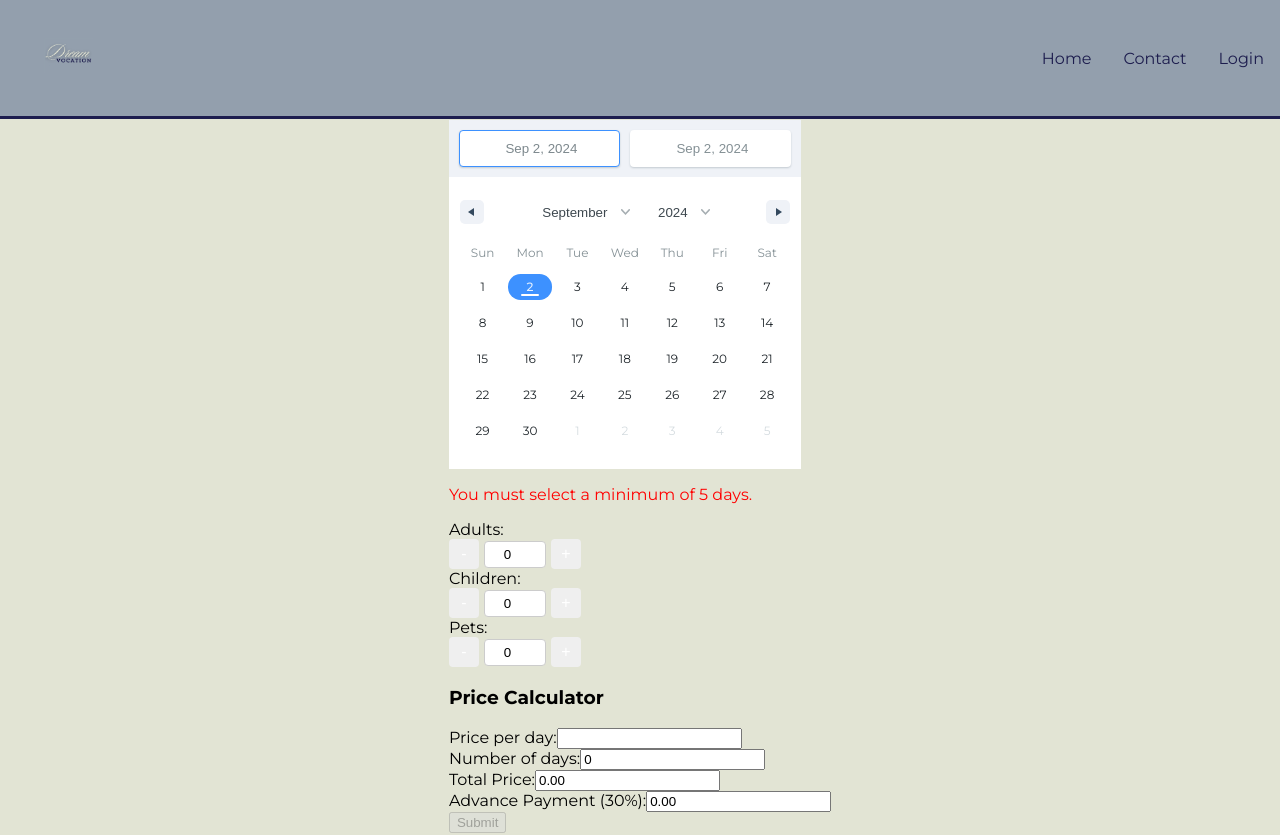
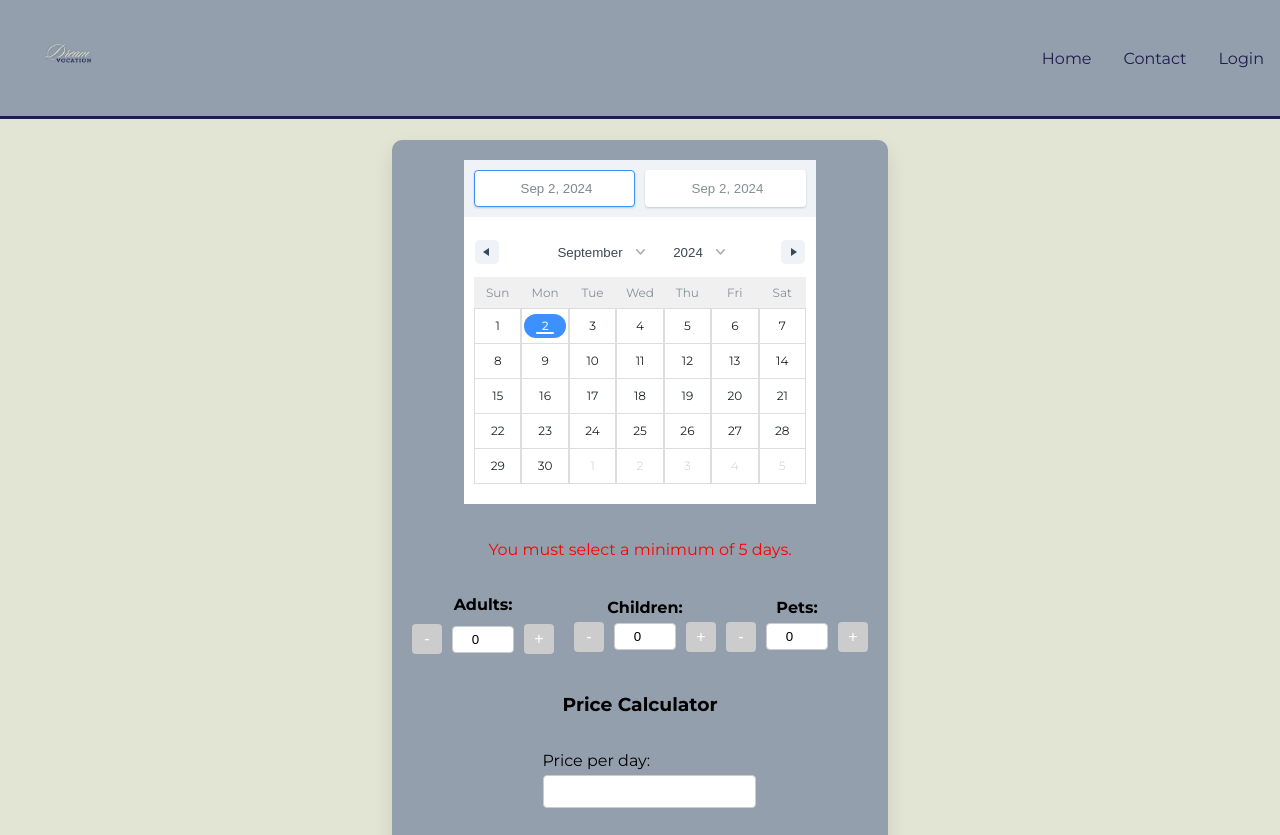
Before and after one commit to Safouu/final-project-test, a React (Vite) app in the folder frontend/: page /booking in a window 1280 px wide. Shown: the top 835 px of the page. Built offline with nearby package versions, Linux system fonts and the light colour scheme.

Commit message:
Object-img-backend

```diff
--- a/frontend/src/components/Admin/AddGuest.jsx
+++ b/frontend/src/components/Admin/AddGuest.jsx
@@ -243,7 +243,7 @@ const AddGuest = ({ reservationToEdit, onClose }) => {
           <label>Adults:</label>
           <div className="input-group">
             <button type="button" onClick={() => handleDecrement("people")}>
-              +
+              -
             </button>
             <input
               type="number"
@@ -252,7 +252,7 @@ const AddGuest = ({ reservationToEdit, onClose }) => {
               readOnly
             />
             <button type="button" onClick={() => handleIncrement("people")}>
-              -
+              +
             </button>
           </div>
         </div>
@@ -261,7 +261,7 @@ const AddGuest = ({ reservationToEdit, onClose }) => {
           <label>Children:</label>
           <div className="input-group">
             <button type="button" onClick={() => handleDecrement("children")}>
-              +
+              -
             </button>
             <input
               type="number"
@@ -270,7 +270,7 @@ const AddGuest = ({ reservationToEdit, onClose }) => {
               readOnly
             />
             <button type="button" onClick={() => handleIncrement("children")}>
-              -
+              +
             </button>
           </div>
         </div>
@@ -280,11 +280,11 @@ const AddGuest = ({ reservationToEdit, onClose }) => {
           <label>Pets:</label>
           <div className="input-group">
             <button type="button" onClick={() => handleDecrement("pets")}>
-              +
+              -
             </button>
             <input type="number" name="pets" value={formData.pets} readOnly />
             <button type="button" onClick={() => handleIncrement("pets")}>
-              -
+              +
             </button>
           </div>
         </div>
--- a/frontend/src/components/Admin/AddObject.jsx
+++ b/frontend/src/components/Admin/AddObject.jsx
@@ -8,10 +8,16 @@ const AddObject = () => {
   const [image1, setImage1] = useState('');
   const [image2, setImage2] = useState('');
   const [image3, setImage3] = useState('');
+  const [image4, setImage4] = useState('');
+  const [image5, setImage5] = useState('');
+  const [image6, setImage6] = useState('');
   const [imagePreview, setImagePreview] = useState('');
   const [image1Preview, setImage1Preview] = useState('');
   const [image2Preview, setImage2Preview] = useState('');
   const [image3Preview, setImage3Preview] = useState('');
+  const [image4Preview, setImage4Preview] = useState('');
+  const [image5Preview, setImage5Preview] = useState('');
+  const [image6Preview, setImage6Preview] = useState('');
 
   const handleInputChange = (e, setImageFunction, setImagePreviewFunction) => {
     const value = e.target.value;
@@ -40,7 +46,7 @@ const AddObject = () => {
         headers: {
           'Content-Type': 'application/json',
         },
-        body: JSON.stringify({ name, price, description, image, image1, image2, image3 }),
+        body: JSON.stringify({ name, price, description, image, image1, image2, image3, image4, image5, image6 }),
       });
 
       if (response.ok) {
@@ -179,6 +185,76 @@ const AddObject = () => {
               style={{ maxWidth: '75%', borderRadius: '8px' }}
             />
           </div>
+
+        )}
+
+<label>Image 4</label>
+        <input
+          type="text"
+          placeholder="Image URL 4"
+          value={image3}
+          onChange={(e) => handleInputChange(e, setImage4, setImage4Preview)}
+        />
+        <input
+          type="file"
+          accept="image/*"
+          onChange={(e) => handleFileChange(e, setImage4, setImage4Preview)}
+        />
+        {image3Preview && (
+          <div className="image-preview">
+            <img
+              src={image4Preview}
+              alt="Preview"
+              style={{ maxWidth: '75%', borderRadius: '8px' }}
+            />
+          </div>
+
+        )}
+
+<label>Image 5</label>
+        <input
+          type="text"
+          placeholder="Image URL 5"
+          value={image3}
+          onChange={(e) => handleInputChange(e, setImage5, setImage5Preview)}
+        />
+        <input
+          type="file"
+          accept="image/*"
+          onChange={(e) => handleFileChange(e, setImage5, setImage5Preview)}
+        />
+        {image3Preview && (
+          <div className="image-preview">
+            <img
+              src={image5Preview}
+              alt="Preview"
+              style={{ maxWidth: '75%', borderRadius: '8px' }}
+            />
+          </div>
+
+        )}
+
+<label>Image 6</label>
+        <input
+          type="text"
+          placeholder="Image URL 6"
+          value={image3}
+          onChange={(e) => handleInputChange(e, setImage6, setImage6Preview)}
+        />
+        <input
+          type="file"
+          accept="image/*"
+          onChange={(e) => handleFileChange(e, setImage6, setImage6Preview)}
+        />
+        {image3Preview && (
+          <div className="image-preview">
+            <img
+              src={image6Preview}
+              alt="Preview"
+              style={{ maxWidth: '75%', borderRadius: '8px' }}
+            />
+          </div>
+
         )}
 
         <button type="submit">Add</button>
--- a/frontend/src/components/Booking.jsx
+++ b/frontend/src/components/Booking.jsx
@@ -122,6 +122,7 @@ function Booking() {
 
   return (
     <div className="home">
+      <div className="booking-container">
       <form onSubmit={handleSubmit}>
         <div className="calendar-section">
           <DateRange
@@ -133,8 +134,8 @@ function Booking() {
           />
           {errorMessage && <p style={{ color: 'red' }}>{errorMessage}</p>}
         </div>
-
-        <div className="people">
+        <div className="people-container">
+        <div className="people-group">
           <label>Adults:</label>
           <div className="input-group">
             <button type="button" onClick={() => handleDecrement("people")}>
@@ -190,8 +191,8 @@ function Booking() {
             </button>
           </div>
         </div>
-
-        <div className="calculator">
+        </div>
+        <div className="price-calculator">
           <h3>Price Calculator</h3>
           <div>
             <label>Price per day:</label>
@@ -231,14 +232,16 @@ function Booking() {
               readOnly
             />
           </div>
+
         </div>
-
         <button type="submit" disabled={!isBookingValid}>
           Submit
         </button>
       </form>
     </div>
+    </div>
   );
 }
 
+
 export default Booking;
--- a/frontend/src/components/ObjectDetail.jsx
+++ b/frontend/src/components/ObjectDetail.jsx
@@ -6,12 +6,14 @@ const ObjectDetail = () => {
   const { id } = useParams();
   const navigate = useNavigate();
   const [object, setObject] = useState(null);
+  const [selectedImage, setSelectedImage] = useState('');
 
   useEffect(() => {
     fetch(`http://localhost:3232/objects/${id}`)
       .then((res) => res.json())
       .then((data) => {
         setObject(data);
+        setSelectedImage(data.image);
         // console.log('Fetched object:', data);
         // console.log('Image URL:', data.image);
       })
@@ -20,6 +22,22 @@ const ObjectDetail = () => {
         setObject({ error: 'Failed to load object details' });
       });
   }, [id]);
+
+
+  const handleImageClick = (imageKey) => {
+    if (!object) return;
+
+    // Get the clicked image's URL
+    const clickedImage = object[imageKey];
+
+    // Swap the main image with the clicked image
+    setObject({
+      ...object,
+      [imageKey]: selectedImage, // The clicked image's place is taken by the main image
+    });
+    setSelectedImage(clickedImage); // The main image is updated with the clicked image
+  };
+
 
   const handleBooking = () => {
     if (!object) return;
@@ -39,16 +57,31 @@ const ObjectDetail = () => {
 
             <div className='single-top'>
                <div className='single-main-img'>
-                <img src={object.image} alt={object.name} />
+                <img src={selectedImage} alt={object.name} />
                </div>
 
+
                <div className='single-images'>
-                 <img src={object.image1} />
-                 <img src={object.image2} />
-                 <img src={object.image3} />
-               </div>
+                  {/* Loop through image keys dynamically */}
+                  {['image1', 'image2', 'image3', 'image4', 'image5', 'image6'].map((key) => (
+                    <img
+                      key={key}
+                      src={object[key]}
+                      alt={`Thumbnail ${key}`}
+                      onClick={() => handleImageClick(key)}
+                    />
+                  ))}
+                </div>
 
-            </div>
+               {/* <div className='single-images'>
+                  <img src={object.image1} onClick={() => handleImageClick(object.image1)} alt="" />
+                  <img src={object.image2} onClick={() => handleImageClick(object.image2)} alt="" />
+                  <img src={object.image3} onClick={() => handleImageClick(object.image3)} alt="" />
+                  <img src={object.image4} onClick={() => handleImageClick(object.image4)} alt="" />
+                  <img src={object.image5} onClick={() => handleImageClick(object.image5)} alt="" />
+                  <img src={object.image6} onClick={() => handleImageClick(object.image6)} alt="" />
+                </div> */}
+              </div>
 
 
             <div className='single-description'>
--- a/frontend/src/index.css
+++ b/frontend/src/index.css
@@ -150,6 +150,153 @@ header .logout {
   color: var(---color);
 } */
 
+/*Booking*/
+
+.booking-container {
+
+  display: flex;
+  flex-direction: column;
+  align-items: center;
+  gap: 20px;
+  padding: 20px;
+  background-color: var(--main-color);
+  border-radius: 10px;
+  box-shadow: 0 10px 20px rgba(0, 0, 0, 0.1);
+  max-width: 700px;
+  margin: 20px auto;
+}
+.booking-container .calendar-section {
+  display: flex;
+  flex-direction: column;
+  align-items: center;
+  gap: 20px;
+  width: 100%;
+  margin-bottom: 20px;
+}
+
+.booking-container .people-container {
+  display: flex;
+  flex-direction: row;
+  align-items: center;
+  justify-content: space-around;
+  gap: 10px;
+  width: 100%;
+  margin-bottom: 20px;
+}
+
+
+.people-group {
+  display: flex;
+  flex-direction: column;
+  align-items: center;
+  margin-right: 10px;
+}
+
+.people-group:last-child {
+  margin-right: 0;
+}
+
+.input-group {
+  display: flex;
+  align-items: center;
+  margin-top: 5px;
+}
+
+.input-group button {
+
+  color: white;
+  border: none;
+  padding: 5px 10px;
+  font-size: 16px;
+  cursor: pointer;
+  border-radius: 4px;
+}
+
+
+.input-group input {
+  width: 50px;
+  text-align: center;
+  margin: 0 5px;
+  padding: 5px;
+  border-radius: 4px;
+  border: 1px solid #ccc;
+}
+
+ .price-calculator {
+  display: flex;
+  flex-direction: column;
+  align-items: center;
+  gap: 20px;
+  width: 100%;
+  margin-top: 20px;
+  margin-bottom: 20px;
+}
+
+.price-calculator h3 {
+  margin-bottom: 15px;
+  text-align: center;
+}
+
+.price-calculator label {
+  display: block;
+  margin-bottom: 5px;
+}
+
+.price-calculator input {
+  width: 100%;
+  padding: 8px;
+  margin-bottom: 10px;
+  border-radius: 4px;
+  border: 1px solid #ccc;
+}
+
+button {
+  background-color: #ccc;
+  cursor: not-allowed;
+}
+
+.rdrCalendar {
+  display: flex;
+  flex-direction: column;
+  align-items: center;
+  width: 100%;
+}
+
+.rdrWeekDays {
+  display: flex;
+  justify-content: space-between;
+  width: 100%;
+  background-color: #f0f0f0;
+
+  padding: 10px 0;
+  font-weight: bold;
+}
+
+.rdrWeekDay {
+  flex: 1;
+  text-align: center;
+
+}
+
+.rdrDays {
+  display: flex;
+  flex-wrap: wrap;
+  justify-content: space-between;
+
+  width: 100%;
+}
+
+.rdrDay {
+  flex: 1 0 calc(100% / 7); /* Gleiche Breite wie die Wochentage */
+  text-align: center;
+  padding: 15px 0;
+  box-sizing: border-box;
+
+
+  margin-top: 5px; /* Versteckt doppelte Ränder */
+}
+
+
 
 
 /*Contact*/
@@ -240,7 +387,7 @@ border: 1px solid var(--secondary-color);
   align-items: center;
   justify-content: center;
   padding: 20px;
-  min-height: calc(100vh - 200px);
+  min-height: 100vh;
   background-color: var(--hover-color);
 }
 
@@ -440,9 +587,11 @@ border: 1px solid var(--secondary-color);
   /* border: solid 2px red; */
   display: flex;
   gap: 10px;
+  cursor: pointer;
 }
 
 .single-main-img{
+
   width: 50%;
   /* border: solid 5px green; */
   img{
@@ -454,10 +603,10 @@ border: 1px solid var(--secondary-color);
   width: 60%;
   /* border: solid 5px #80007a; */
   display: flex;
-  flex-direction: row;
+  flex-wrap: wrap;
   gap: 5px;
   img{
-    width: 32.5%;
+    width: 32%;
     height: 50%;
     object-fit: cover;
   }
@@ -491,6 +640,17 @@ border: 1px solid var(--secondary-color);
 
 .social-media a:hover {
   background-color: #555;
+}
+.booking-button {
+  width: 100%;
+  padding: 10px 20px;
+  background-color: var(--secondary-color);
+  color: var(--color-white);
+  border: none;
+  border-radius: 5px;
+  cursor: pointer;
+  font-size: var(--font-size-small);
+  transition: background-color 0.3s ease;
 }
 
 /*Object*/
@@ -656,7 +816,6 @@ border: 1px solid var(--secondary-color);
 }
 
 
-
 .input-group input {
   width: 50px;
   text-align: center;
@@ -665,7 +824,52 @@ border: 1px solid var(--secondary-color);
   padding: 5px;
 }
 
+.add-guest .calendar-section {
+  display: flex;
+  flex-direction: column;
+  align-items: center;
+  gap: 20px;
+  width: 100%;
+  margin-bottom: 20px;
+}
 
+.rdrCalendar {
+  display: flex;
+  flex-direction: column;
+  align-items: center;
+  width: 100%;
+}
+
+.rdrWeekDays {
+  display: flex;
+  justify-content: space-between;
+  width: 100%;
+  background-color: #f0f0f0;
+  padding: 10px 0;
+  font-weight: bold;
+}
+
+.rdrWeekDay {
+  flex: 1;
+  text-align: center;
+}
+
+.rdrDays {
+  display: flex;
+  flex-wrap: wrap;
+  justify-content: space-between;
+  width: 100%;
+}
+
+.rdrDay {
+  flex: 1 0 calc(100% / 7); /* Gleiche Breite wie die Wochentage */
+  text-align: center;
+  padding: 15px 0;
+  box-sizing: border-box;
+  border: 1px solid #ddd;
+  background-color: #fff;
+  margin-top: -1px; /* Versteckt doppelte Ränder */
+}
 
 /* Add Object */
 
```
Also changed, not shown: 2 other files (tests, documents, lock files or other folders).
